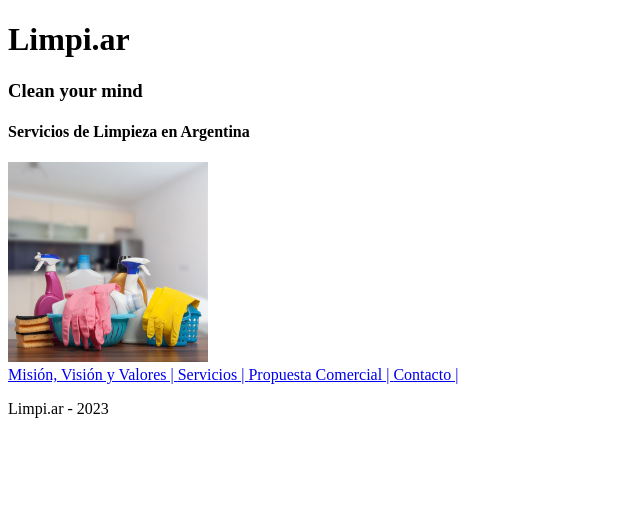
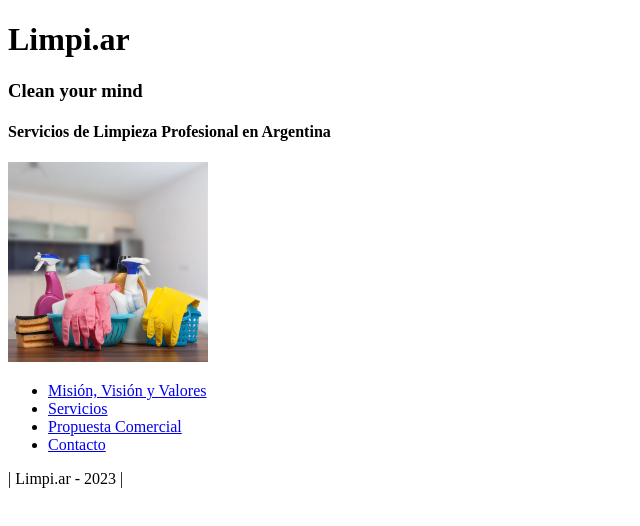
Before and after one commit to soutolucianab/SOUTO-LUCIANA---Dise-o-y-Desarrollo-Web, a plain HTML site: page Ingregrador-UVA1/index.html in a window 1280 px wide. Shown: the whole page, without its empty margins (0-640 px from the left). Drawn offline with Linux system fonts and the light colour scheme.

Commit message:
Update index.html

```diff
--- a/Ingregrador-UVA1/index.html
+++ b/Ingregrador-UVA1/index.html
@@ -8,17 +8,20 @@
     <header>
         <h1>Limpi.ar</h1>
         <h3>Clean your mind</h3>
-        <h4>Servicios de Limpieza en Argentina</h4>
+        <h4>Servicios de Limpieza Profesional en Argentina</h4>
         <img src="logo.jpg" alt="Logotipo" style="width: 200px; height: auto;">
     </header>
     <nav>
-        <a href="mision.html">Misión, Visión y Valores | </a>
-        <a href="servicios.html">Servicios | </a>
-        <a href="propuesta.html">Propuesta Comercial | </a>
-        <a href="contacto.html">Contacto | </a>
+        <ul>
+            <li><a href="mision.html">Misión, Visión y Valores </a></li>
+            <li><a href="servicios.html">Servicios </a> </li>
+            <li><a href="propuesta.html">Propuesta Comercial </a></li>
+            <li><a href="contacto.html">Contacto </a></li>
+        </ul>
+
     </nav>
     <footer>
-        <p> Limpi.ar - 2023</p>
+        <p> | Limpi.ar - 2023 |</p>
     </footer>
 </body>
 </html>
```
